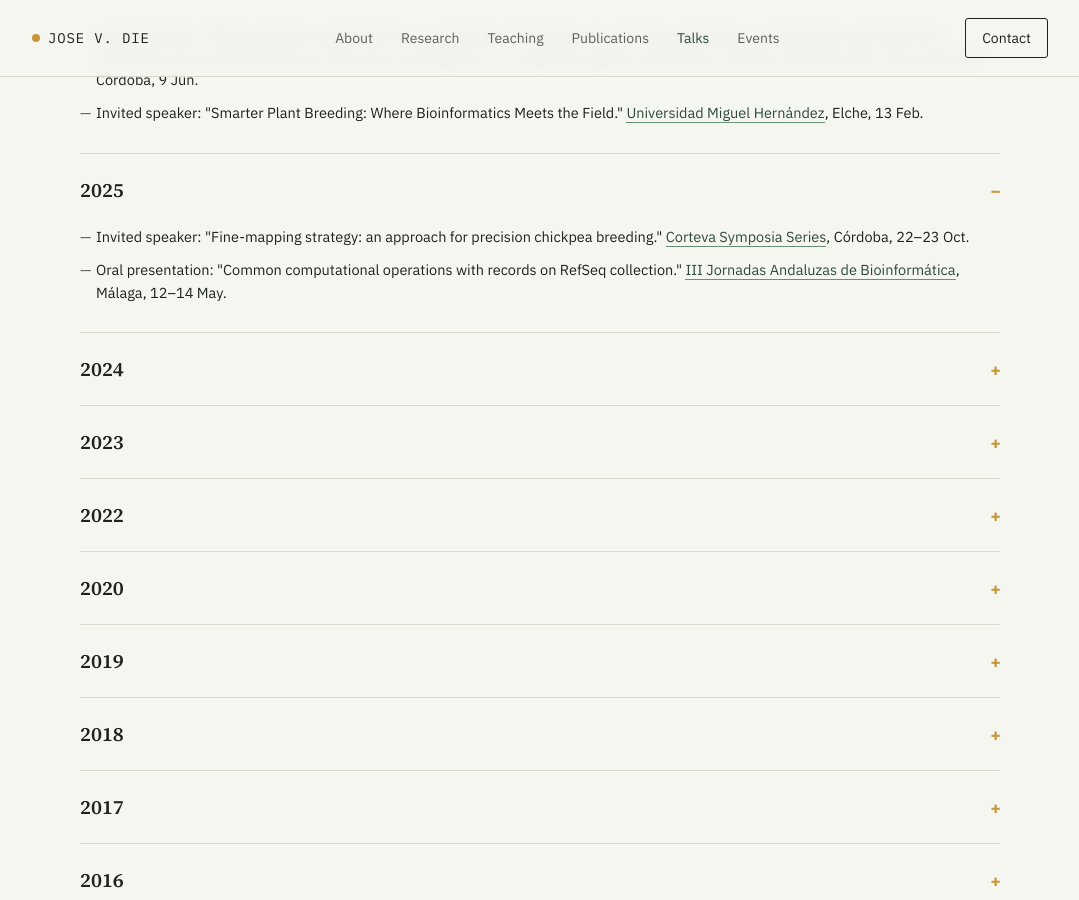
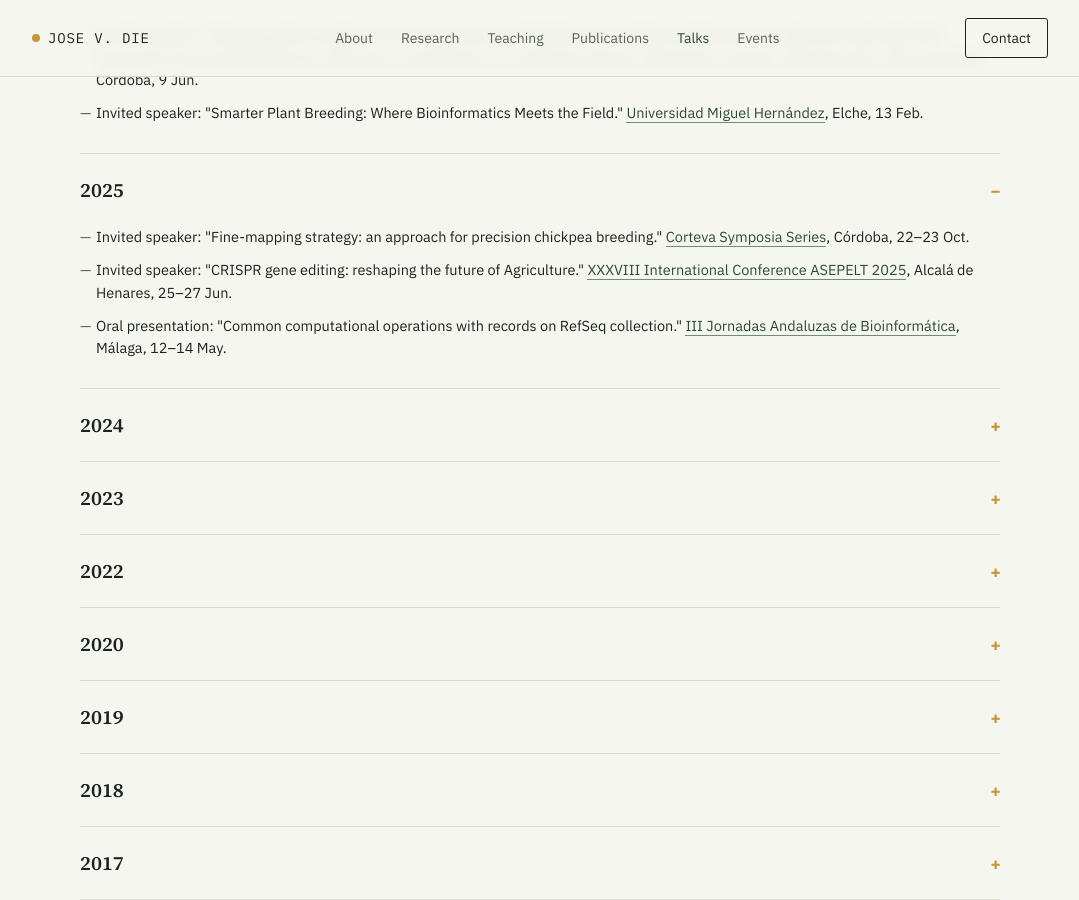
Before and after one commit to jdieramon/jdieramon.github.io, a Jekyll site: the page pages/talks.html, which Jekyll copies as it is, in a window 1280 px wide and 900 px high, scrolled down 774 px. Shown: the whole window, without its empty margins (100-1179 px from the left). Built offline with Jekyll 4.4.1, drawn with Linux system fonts in a browser that asks for light colours.

Commit message:
Add files via upload

```diff
--- a/pages/events.html
+++ b/pages/events.html
@@ -140,7 +140,7 @@
         <ul class="entries">
           <li>Guest speaker: "Fine-mapping strategy: an approach for precision chickpea breeding." <a href="https://sites.google.com/view/prfhcordoba2025/home?authuser=2" target="_blank" rel="noopener">Corteva Symposia Series — Córdoba 2025</a>.</li>
         </ul>
-        <div class="month">Jul</div>
+        <div class="month">Jun</div>
         <ul class="entries">
           <li>Guest speaker: "CRISPR gene editing: reshaping the future of Agriculture." XXXVIII International Conference ASEPELT 2025, Alcalá de Henares.</li>
           <li>Experts panel with Dr. <strong>Jose V. Die</strong> (UCO), Dr. <strong>Viviane Naimy</strong> (Notre Dame University-Louaize), Dr. <strong>Justus Wesseler</strong> (Wageningen University), and Sir <strong>Richard J. Roberts</strong>, Ph.D., F.R.S., 1993 Nobel Laureate in Physiology or Medicine.</li>
--- a/pages/talks.html
+++ b/pages/talks.html
@@ -131,6 +131,7 @@
       <div class="year-body">
         <ul class="entries">
           <li>Invited speaker: "Fine-mapping strategy: an approach for precision chickpea breeding." <a href="https://sites.google.com/view/prfhcordoba2025/home?authuser=2" target="_blank" rel="noopener">Corteva Symposia Series</a>, Córdoba, 22–23 Oct.</li>
+          <li>Invited speaker: "CRISPR gene editing: reshaping the future of Agriculture." <a href="https://www.congresoasepelt.com/xxxviii-congreso-asepelt-alcala-2025-1" target="_blank" rel="noopener">XXXVIII International Conference ASEPELT 2025</a>, Alcalá de Henares, 25–27 Jun.</li>
           <li>Oral presentation: "Common computational operations with records on RefSeq collection." <a href="https://jabi2025.uma.es/" target="_blank" rel="noopener">III Jornadas Andaluzas de Bioinformática</a>, Málaga, 12–14 May.</li>
         </ul>
       </div>
```
